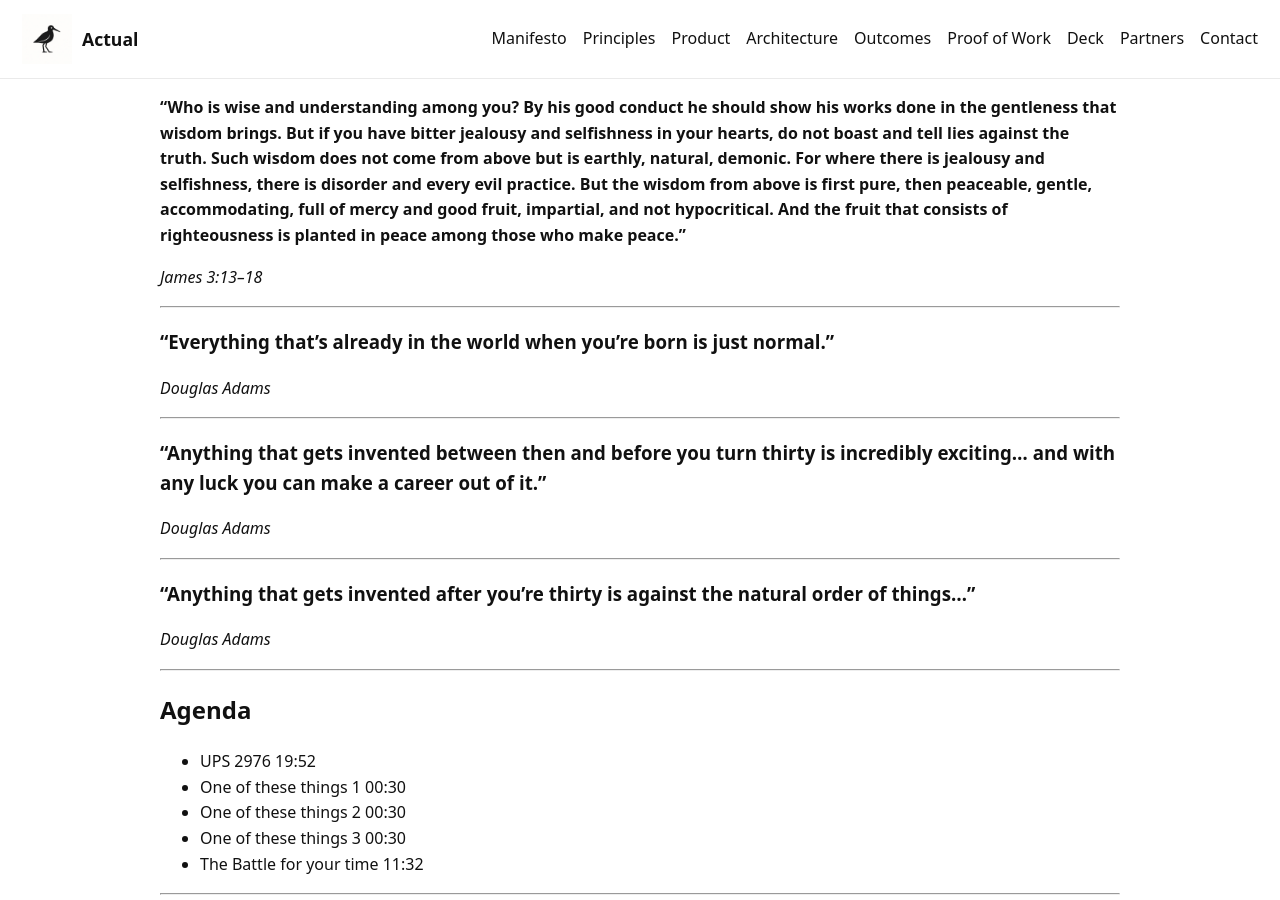
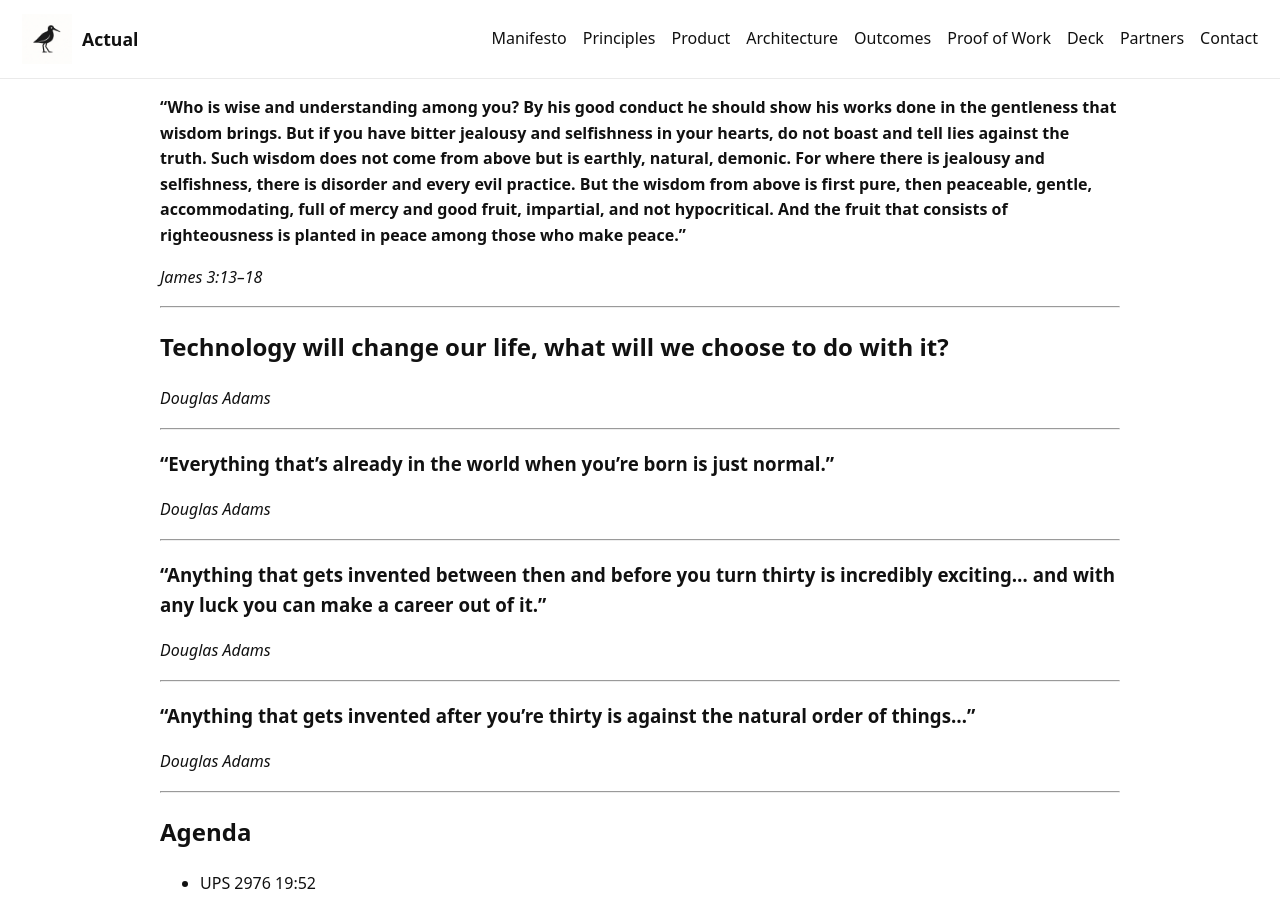
Before and after one commit to greg-e/limosa.work, a Jekyll site: the page built from docs/slides.md, in a window 1280 px wide and 900 px high. Built offline with Jekyll 4.4.1, drawn with Linux system fonts in a browser that asks for light colours; our own code applies the rules of GitHub Pages for plain Markdown files.

Commit message:
Update slides.md

```diff
--- a/docs/slides.md
+++ b/docs/slides.md
@@ -3,7 +3,10 @@
 *James 3:13–18*
 
 ---
+## Technology will change our life, what will we choose to do with it? ##
+*Douglas Adams*
 
+---
 ### “Everything that’s already in the world when you’re born is just normal."
 *Douglas Adams*
 
@@ -27,7 +30,7 @@
 ---
 
 
-# What's next?
+> #  What's next?
 
 ---
 
```
